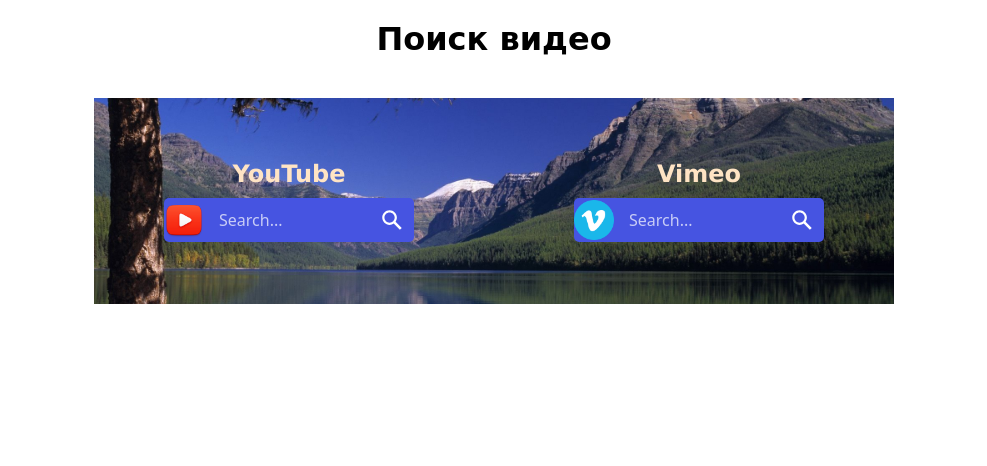
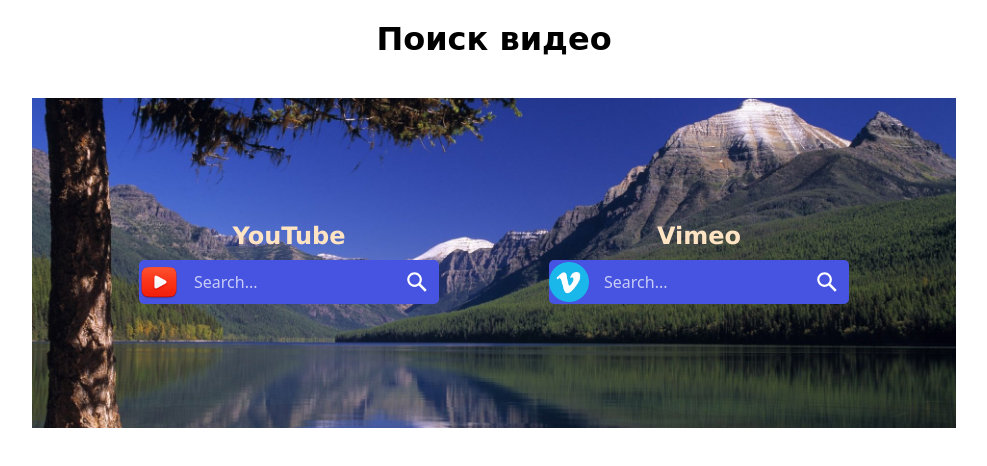
Before and after one commit to Alejaldo/video_searching_form, a plain HTML site: page index.html in a window 1280 px wide. Shown: the whole page, without its empty margins (146-1133 px from the left). Drawn offline with Linux system fonts and the light colour scheme.

Commit message:
Change width

```diff
--- a/css/style.css
+++ b/css/style.css
@@ -11,11 +11,11 @@
   background-repeat: no-repeat;
   background-size: cover;
   display: grid;
-  grid-template-columns: repeat(auto-fill, minmax(300px, 1fr));
+  grid-template-columns: repeat(auto-fill, minmax(min(300px, 100%), 1fr));
   grid-gap: 20px;
   max-width: 800px;
   margin: 0 auto;
-  padding: 5% 0;
+  padding: 10% 5%;
 }
 
 header {
@@ -44,8 +44,7 @@
 form {
   background-color: #4654e1;
   height: 44px;
-  min-width: 150px;
-  max-width: 250px;
+  max-width: 300px;
   border-radius: 5px;
   display: flex;
   flex-direction: row;
```
